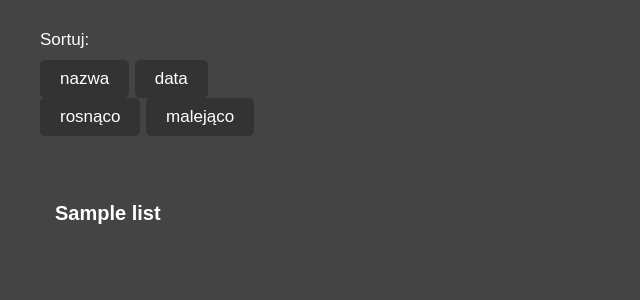
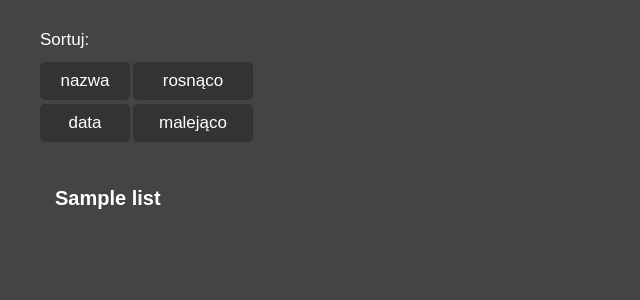
Before and after one commit to bartekk2908/Problems_WebApp, a Django app: template webapp/problems_app/templates/problems_app/all_solutions.html in a window 1280 px wide. Shown: the part 55-355 px from the top of the page, without its empty margins (0-640 px from the left). Run offline with Django 4.2, Linux system fonts and the light colour scheme; the template is opened without the code that fills it: most values are stand-ins (such as "Sample title", 1, 10 or a date in 2020).

Commit message:
sorting buttons

```diff
--- a/webapp/problems_app/static/problems_app/styles.css
+++ b/webapp/problems_app/static/problems_app/styles.css
@@ -9,7 +9,9 @@ body
     font-size: 20px;
 }
 
-a {
+/* Usunięcie podkreślenia w linkach */
+a
+{
     text-decoration: none;
 }
 
@@ -53,7 +55,8 @@ a {
 /* Przyciski */
 input[type="submit"],
 .button-con button,
-.nav-link button
+.nav-link button,
+.sort-button-con button
 {
     padding: 4px 20px;
     background-color: #333;
@@ -64,12 +67,15 @@ input[type="submit"],
     transition: background 0.15s ease;
     font-size: 17px;
     color: #fff;
+    text-align: center;
 }
 
+/* Płynna zmiana koloru po najechaniu kursorem */
 .home-button:hover,
 input[type="submit"]:hover,
 .button-con button:hover,
-.nav-link button:hover
+.nav-link button:hover,
+.sort-button-con button:hover
 {
     background-color: #555;
 }
@@ -112,12 +118,36 @@ input[type="submit"]:hover,
     font-size: 40px;
 }
 
+/* Kontener na przycisk */
 .button-con
 {
     display: flex;
     justify-content: center;
 }
 
+/* Kontener na przyciski sortowania */
+.sort-button-con
+{
+    display: flex;
+    align-items: left;
+}
+
+.first-button,
+.first-button button
+{
+    width: 90px;
+}
+
+.second-button,
+.second-button button
+{
+    width: 120px;
+}
+
+.sort-button-con a
+{
+    margin: 2px 3px 2px 0;
+}
 
 .input-con
 {
--- a/webapp/problems_app/templates/problems_app/add_solution.html
+++ b/webapp/problems_app/templates/problems_app/add_solution.html
@@ -14,7 +14,7 @@
                     <img src="{% static 'problems_app/185038_home_house_icon.png' %}">
                 </button>
             </a>
-            <a href="{% url 'all_solutions' 'name' %}" class="nav-link">
+            <a href="{% url 'all_solutions' 'name' 'asc' %}" class="nav-link">
                 <button>
                     <text> Lista rozwiązań </text>
                 </button>
--- a/webapp/problems_app/templates/problems_app/all_solutions.html
+++ b/webapp/problems_app/templates/problems_app/all_solutions.html
@@ -14,7 +14,7 @@
                     <img src="{% static 'problems_app/185038_home_house_icon.png' %}">
                 </button>
             </a>
-            <a href="{% url 'all_solutions' 'name' %}" class="nav-link">
+            <a href="{% url 'all_solutions' 'name' 'asc' %}" class="nav-link">
                 <button>
                     <text> Lista rozwiązań </text>
                 </button>
@@ -26,31 +26,30 @@
             <div class="small-text-label">
                 <text>Sortuj:</text>
             </div>
-            <div class="button-con">
-                <a href="{% url 'all_solutions' 'name' %}">
-                        <button class="function-button">
+            <div class="sort-button-con">
+                <a href="{% url 'all_solutions' 'name' direction %}" class="first-button">
+                        <button>
                             <text>nazwa</text>
                         </button>
                 </a>
-                <a href="{% url 'all_solutions' 'date' %}">
-                        <button class="function-button">
+                <a href="{% url 'all_solutions' sorting 'asc' %}" class="second-button">
+                        <button>
+                            <text>rosnąco</text>
+                        </button>
+                </a>
+            </div>
+            <div class="sort-button-con">
+                <a href="{% url 'all_solutions' 'date' direction %}" class="first-button">
+                        <button>
                             <text>data</text>
                         </button>
                 </a>
-            </div>
-            <div class="button-con">
-                <a href="{% url 'all_solutions' 'name' %}">
-                        <button class="function-button">
-                            <text>rosnąco</text>
-                        </button>
-                </a>
-                <a href="{% url 'all_solutions' 'date' %}">
-                        <button class="function-button">
+                <a href="{% url 'all_solutions' sorting 'desc' %}" class="second-button">
+                        <button>
                             <text>malejąco</text>
                         </button>
                 </a>
             </div>
-            <br />
             {% for p, url in list %}
             <br />
             <div class="sim-prob-con">
--- a/webapp/problems_app/templates/problems_app/edit_solution.html
+++ b/webapp/problems_app/templates/problems_app/edit_solution.html
@@ -14,7 +14,7 @@
                     <img src="{% static 'problems_app/185038_home_house_icon.png' %}">
                 </button>
             </a>
-            <a href="{% url 'all_solutions' 'name' %}" class="nav-link">
+            <a href="{% url 'all_solutions' 'name' 'asc' %}" class="nav-link">
                 <button>
                     <text> Lista rozwiązań </text>
                 </button>
--- a/webapp/problems_app/templates/problems_app/main_page.html
+++ b/webapp/problems_app/templates/problems_app/main_page.html
@@ -14,7 +14,7 @@
                     <img src="{% static 'problems_app/185038_home_house_icon.png' %}">
                 </button>
             </a>
-            <a href="{% url 'all_solutions' 'name' %}" class="nav-link">
+            <a href="{% url 'all_solutions' 'name' 'asc' %}" class="nav-link">
                 <button>
                     <text> Lista rozwiązań </text>
                 </button>
@@ -41,7 +41,7 @@
                 </div>
                 <div class="button-con">
                     <a href="{{ url_ep }}">
-                        <button class="function-button">
+                        <button>
                             <text> Wprowadź rozwiązanie </text>
                         </button>
                     </a>
--- a/webapp/problems_app/templates/problems_app/solution.html
+++ b/webapp/problems_app/templates/problems_app/solution.html
@@ -14,7 +14,7 @@
                     <img src="{% static 'problems_app/185038_home_house_icon.png' %}">
                 </button>
             </a>
-            <a href="{% url 'all_solutions' 'name' %}" class="nav-link">
+            <a href="{% url 'all_solutions' 'name' 'asc' %}" class="nav-link">
                 <button>
                     <text> Lista rozwiązań </text>
                 </button>
--- a/webapp/problems_app/urls.py
+++ b/webapp/problems_app/urls.py
@@ -10,7 +10,7 @@ urlpatterns = [
     path("add_solution/", views.add_solution, name="add_solution"),
     path("search=<str:query>/", views.solution, name="solution"),
     path("search=<str:problem>/edit/", views.edit_solution, name="edit_solution"),
-    path("all_solutions/sorting=<str:sorting>/", views.all_solutions, name="all_solutions")
+    path("all_solutions/sorting=<str:sorting>+<str:direction>/", views.all_solutions, name="all_solutions"),
 ]
 
 if settings.DEBUG:
--- a/webapp/problems_app/utils.py
+++ b/webapp/problems_app/utils.py
@@ -70,6 +70,6 @@ def give_all_problems(sorting_by=None, direction='asc'):
     try:
         p_list = p_list.order_by(sort_types[sorting_by][direction])
     except KeyError:
-        p_list = p_list.order_by(sort_types["name"])
+        p_list = p_list.order_by(sort_types["name"]["asc"])
 
     return np.array(list(map(lambda x: x.problem_content_text, p_list)))
```
Also changed, not shown: test/page.html (+13 -55 lines), test/styles.css (+39 -20 lines), webapp/problems_app/views.py (+4 -4 lines).
